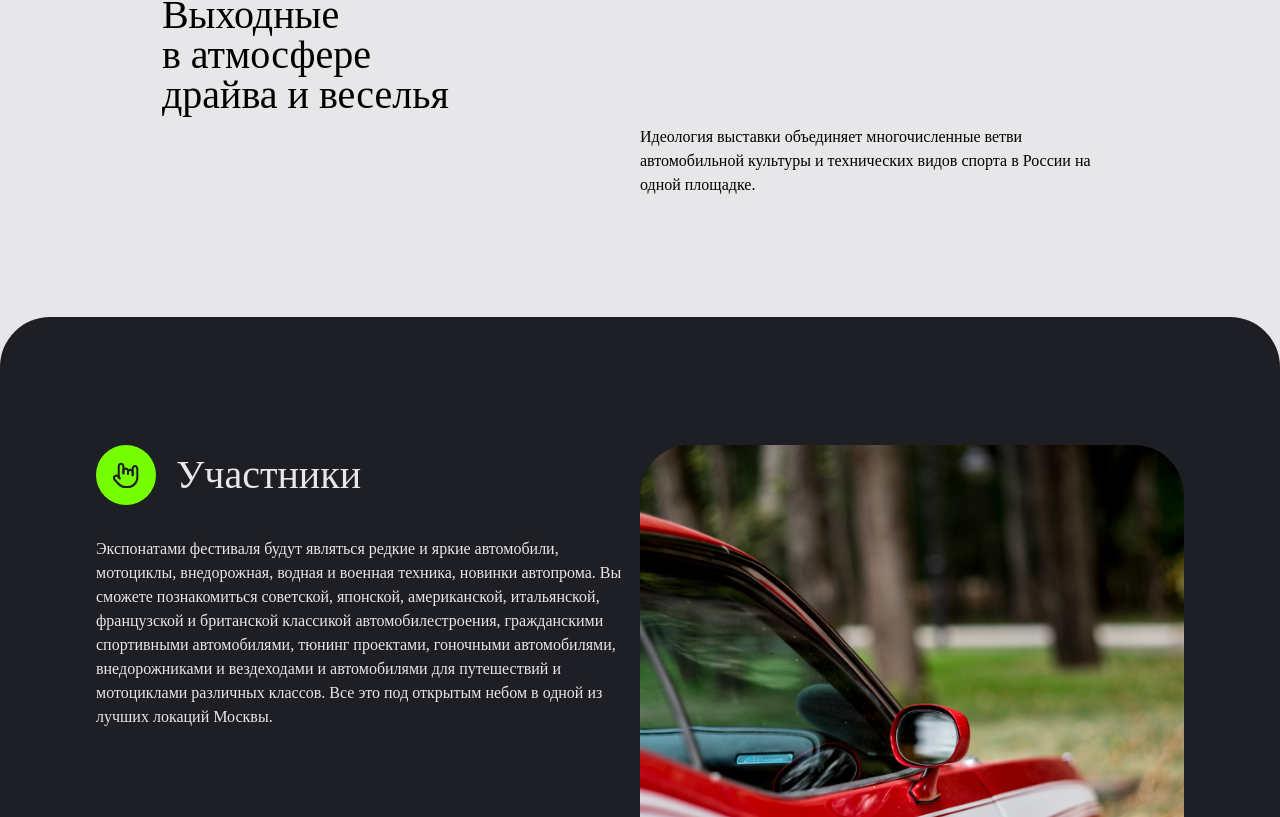
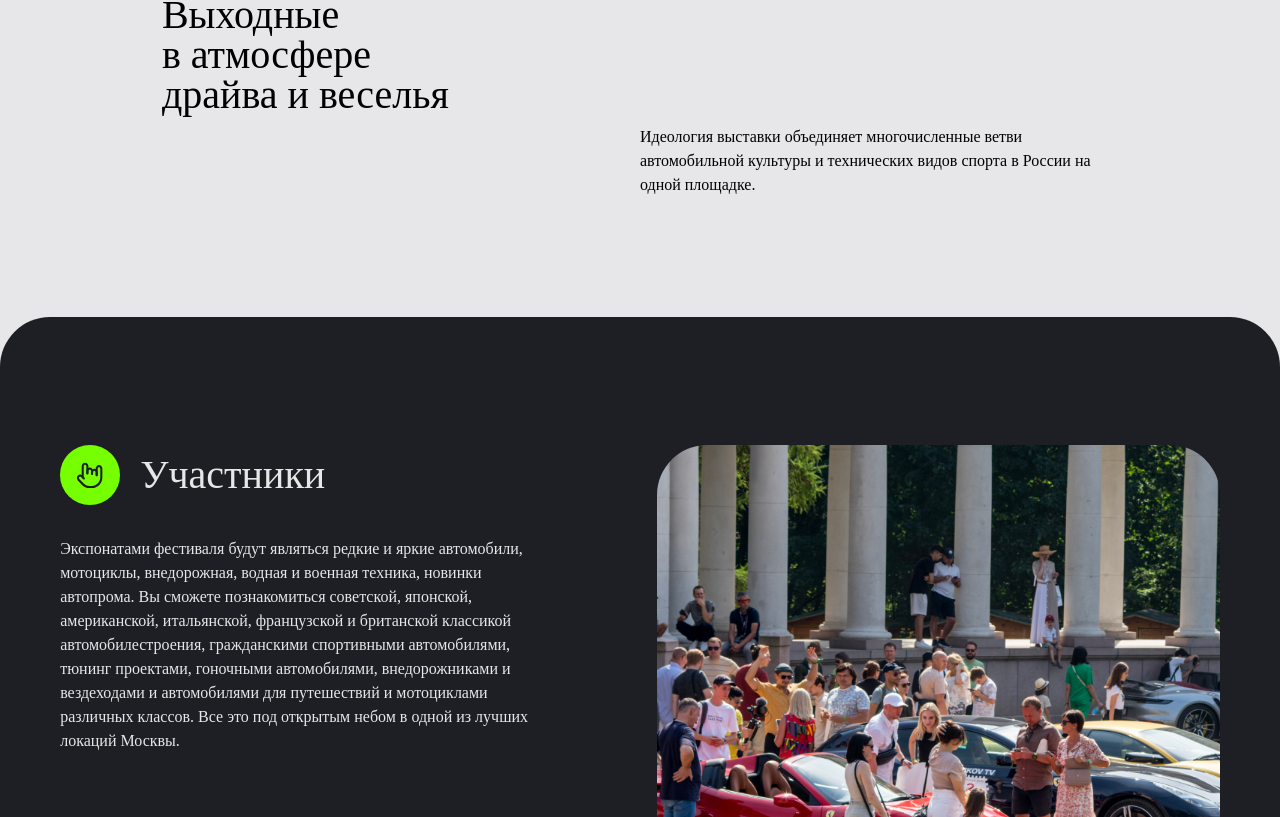
Before and after one commit to nyvrae/turbo-sport, a Next.js app: page / in a window 1280 px wide. Shown: the part 813-1630 px from the top of the page. Built offline with nearby package versions, Linux system fonts and the light colour scheme; a web font is replaced by a local one.

Commit message:
Participants is finished

```diff
--- a/package.json
+++ b/package.json
@@ -6,7 +6,8 @@
     "dev": "next dev --turbopack",
     "build": "next build",
     "start": "next start",
-    "lint": "next lint"
+    "lint": "next lint",
+    "test": "jest"
   },
   "dependencies": {
     "@sentry/nextjs": "^8.41.0",
--- a/src/app/globals.css
+++ b/src/app/globals.css
@@ -89,21 +89,21 @@ body .wrapper {
 
 @layer utilities {
     .wrapper {
-        padding-left: clamp(18px, 5svw, 35px);
-        padding-right: clamp(18px, 5svw, 35px);
+        padding-left: clamp(18px, 5.625svw, 35px);
+        padding-right: clamp(18px, 5.625svw, 35px);
     }
 
     @media (min-width: 1024px) {
         .wrapper {
-            padding-left: clamp(35px, 7.5svw, 150px);
-            padding-right: clamp(35px, 7.5svw, 150px);
+            padding-left: clamp(35px, 4.7svw, 150px);
+            padding-right: clamp(35px, 4.7svw, 150px);
         }
     }
 
     @media (min-width: 1566px) {
         .wrapper {
-            padding-left: clamp(150px, 10svw, 195px);
-            padding-right: clamp(150px, 10svw, 195px);
+            padding-left: clamp(150px, 9svw, 195px);
+            padding-right: clamp(150px, 9svw, 195px);
         }
     }
 }
--- a/src/components/participants/Participants.tsx
+++ b/src/components/participants/Participants.tsx
@@ -21,7 +21,7 @@ const Participants = () => {
                 id="mem-cont"
                 className="participants__wrapper wrapper"
             >
-                <div className="participants__text text-background flex flex-col gap-5 lg:gap-8 2xl:gap-12">
+                <div className="participants__text text-background gap-5 lg:gap-8 2xl:gap-12">
                     <h2 className='flex items-center gap-3.5 lg:gap-5 2xl:gap-10'>
                         <span>
                             <Image
@@ -54,11 +54,11 @@ const Participants = () => {
                     </p>
                 </div>
 
-                <div className="photos">
+                {/* <div className="photos"> */}
                 <div className="photos__left">
                     <div className='participants__left-photo'>
                         <Image
-                                className='participants__photo pts-flex--resize'
+                            className='participants__photo participants__photo--left pts-flex--resize'
                             src={PhotoP2}
                             width={800}
                             height={600}
@@ -68,7 +68,7 @@ const Participants = () => {
 
                     <div className="participants__left-photo">
                         <Image
-                                className='participants__photo pts-flex--resize'
+                            className='participants__photo participants__photo--left pts-flex--resize'
                             src={PhotoP4}
                             width={800}
                             height={600}
@@ -92,7 +92,7 @@ const Participants = () => {
                 <div className='photos__right'>
                     <div className="participants__right-photo">
                         <Image
-                                className='participants__photo'
+                            className='participants__photo participants__photo--right'
                             src={PhotoP1}
                             width={800}
                             height={600}
@@ -101,7 +101,7 @@ const Participants = () => {
                     </div>
                     <div className='participants__right-photo'>
                         <Image
-                                className='participants__photo pts-flex--resize'
+                            className='participants__photo participants__photo--right pts-flex--resize'
                             src={PhotoP3}
                             width={800}
                             height={600}
@@ -110,14 +110,14 @@ const Participants = () => {
                     </div>
                     <div className="participants__right-photo">
                         <Image
-                                className='participants__photo'
+                            className='participants__photo participants__photo--right'
                             src={PhotoP5}
                             width={800}
                             height={600}
                             alt=''
                         />
                     </div>
-                    </div>
+                    {/* </div> */}
                 </div>
             </div>
         </section>
--- /dev/null
+++ b/src/components/participants/common.css
@@ -0,0 +1,63 @@
+/* Доп классы */
+.large_fs {
+    line-height: 150%;
+    font-size: 16px;
+}
+
+@media (max-width: 1024px) {
+    .large_fs {
+        font-size: 15px;
+
+    }
+}
+
+@media (max-width: 768px) {
+    .large_fs {
+        font-size: 14px;
+    }
+}
+
+/* Общие стили */
+.pts-badge {
+    width: 50px;
+    height: 50px;
+}
+
+.icon-with-show-photoes {
+    width: 10px;
+    height: 10px;
+}
+
+
+
+@media (min-width: 640px) {
+    .icon-with-show-photoes {
+        width: 14px;
+        height: 14px;
+    }
+}
+
+
+@media (min-width: 1024px) {
+    .pts-badge {
+        width: 60px;
+        height: 60px;
+    }
+
+    .icon-with-show-photoes {
+        width: 18px;
+        height: 18px;
+    }
+}
+
+@media (min-width: 1566px) {
+    .pts-badge {
+        width: 85px;
+        height: 85px;
+    }
+
+    .icon-with-show-photoes {
+        width: 22px;
+        height: 22px;
+    }
+}
--- a/src/components/participants/participants.css
+++ b/src/components/participants/participants.css
@@ -1,17 +1,17 @@
+@import "./common.css";
+
 .participants {
     max-width: 1920px;
 }
 
-.participants__wrapper {
-    max-width: 1920px;
-    padding-top: clamp(30px, 9.375svw, 100px);
-    padding-bottom: clamp(30px, 9.375svw, 100px);
+.participants__text {
+    display: flex;
+    flex-direction: column;
 }
 
 /* Адаптив под фотки и текст */
-
-/* До 1024px через FlexBox */
-@media (max-width: 1024px) {
+/* через FlexBox */
+@media (max-width: 1023px) {
     #mem-cont {
         display: flex;
         flex-wrap: wrap;
@@ -19,10 +19,11 @@
         justify-content: space-between;
     }
 
-
     .participants__text {
         flex-basis: 100%;
         margin-bottom: 10px;
+        display: flex;
+        flex-direction: column;
     }
 
     .participants__photo,
@@ -36,12 +37,6 @@
         width: 41.25svw;
         min-width: 130px;
         aspect-ratio: 132 / 150;
-    }
-
-    .photos {
-        display: flex;
-        justify-content: space-between;
-        width: 100%;
     }
 
     .photos__left,
@@ -65,22 +60,153 @@
     }
 }
 
-/* через GridBox */
-
+/* Адаптив под десктопы */
 @media (min-width: 1024px) {
-
     #mem-cont {
-        grid-template-columns: repeat(2, minmax(0, 1fr));
+        display: flex;
+        flex-direction: column;
+        gap: 80px;
+        position: relative;
     }
 
+    .participants__text,
+    .photos__left {
+        width: 50%;
+    }
+
+
+    .participants__text {
+        width: 41%;
+    }
+
+    .photos__left {
+        gap: 80px;
+    }
+
+    .photos__right {
+        position: absolute;
+        right: 0;
+    }
+
+    .photos__left {
+        display: flex;
+        flex-direction: column;
+    }
+
+    /* Ширина для фоток и контейнера "Еще фото" */
+    .participants__photo--left,
+    .watch-photoes {
+        position: relative;
+        width: clamp(400px, 39.0625svw, 500px);
+    }
+
+    @media (min-width: 1566px) {
+
+        .participants__photo--left,
+        .watch-photoes {
+            position: relative;
+            width: clamp(500px, 33.85svw, 650px);
+        }
+    }
+
+    .photos__right {
+        display: flex;
+        flex-direction: column;
+        gap: 80px;
+        padding-bottom: 100px;
+    }
+
+    @media (min-width: 1566px) {
+        .photos__right {
+            display: flex;
+            flex-direction: column;
+            gap: 130px;
+        }
+    }
+
+    .participants__photo--right {
+        width: clamp(450px, 44svw, 600px);
+    }
+
+    @media (min-width: 1566px) {
+        .participants__photo--right {
+            width: clamp(600px, 39.0625svw, 750px);
+        }
+    }
+
+    /* Настройка "Еще фото" */
+
+    .watch-photoes {
+        position: relative;
+        padding: 30px 30px;
+    }
+
+    .watch-photoes>p {
+        width: 100%;
+        aspect-ratio: 400 / 128;
+        display: flex;
+        justify-content: space-between;
+    }
+
+
+
+    /* Отступы справа для контейнера,
+    где фотографии должны находиться справа*/
+
+    .photos__right {
+        padding-right: clamp(35px, 4.7svw, 150px);
+    }
+
+    @media (min-width: 1566px) {
+        .photos__right {
+            padding-right: clamp(150px, 9svw, 195px);
+        }
+    }
+
+    /* Вычисление высоты контейнера */
+    @media (min-width: 1350px) {
+        .participants {
+            --height-right-photos: clamp(450px, 44svw, 600px);
+            --gap-right-photos: 80px;
+            --paddings: clamp(100px, 10svw, 200px);
+
+            height: calc(3 * var(--height-right-photos) + 2 * var(--gap-right-photos) + var(--paddings));
+        }
+    }
+
+    @media (min-width: 1566px) {
+        .participants {
+            --height-right-photos: clamp(600px, 39.0625svw, 750px);
+            --gap-right-photos: 130px;
+            --paddings: clamp(100px, 10svw, 200px);
+
+            height: calc(3 * var(--height-right-photos) + 2 * var(--gap-right-photos) + var(--paddings));
+        }
+    }
+}
+
+
+
+@media (min-width: 1566px) {
+    .watch-photoes {
+        padding: 40px 40px;
+    }
 }
 
 /* Паддинги сверху и снизу */
 @media (min-width: 1024px) {
 
     .participants__wrapper {
+        max-width: 1920px;
         padding-top: clamp(100px, 10svw, 200px);
         padding-bottom: clamp(100px, 10svw, 200px);
+    }
+}
+
+@media (max-width: 1024) {
+    .participants__wrapper {
+        padding-top: clamp(30px, 9.375svw, 100px);
+        padding-bottom: clamp(30px, 9.375svw, 100px);
     }
 }
 
@@ -108,68 +234,3 @@
         border-radius: 50px;
     }
 }
-
-
-/* Доп классы */
-.large_fs {
-    line-height: 150%;
-    font-size: 16px;
-}
-
-@media (max-width: 1024px) {
-    .large_fs {
-        font-size: 15px;
-
-    }
-}
-
-@media (max-width: 768px) {
-    .large_fs {
-        font-size: 14px;
-    }
-}
-
-/* Общие стили */
-.pts-badge {
-    width: 50px;
-    height: 50px;
-}
-
-.icon-with-show-photoes {
-    width: 10px;
-    height: 10px;
-}
-
-
-
-@media (min-width: 640px) {
-    .icon-with-show-photoes {
-        width: 14px;
-        height: 14px;
-    }
-}
-
-
-@media (min-width: 1024px) {
-    .pts-badge {
-        width: 60px;
-        height: 60px;
-    }
-
-    .icon-with-show-photoes {
-        width: 18px;
-        height: 18px;
-    }
-}
-
-@media (min-width: 1566px) {
-    .pts-badge {
-        width: 85px;
-        height: 85px;
-    }
-
-    .icon-with-show-photoes {
-        width: 22px;
-        height: 22px;
-    }
-}
```
Also changed, not shown: 2 other files (tests, documents, lock files or other folders). Lines whose indentation alone changed are shown as unchanged.
